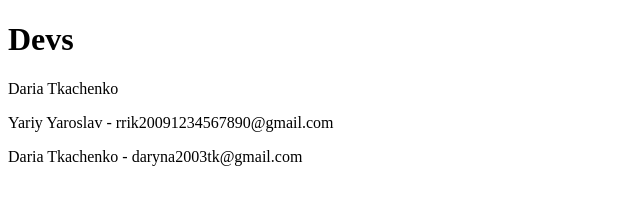
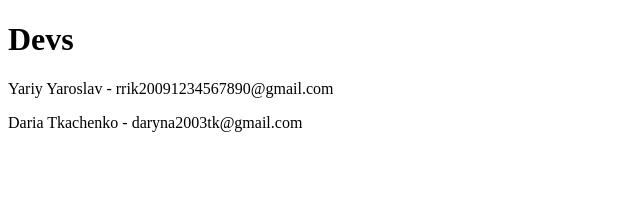
Before and after one commit to dashaaaa21/simple_landing, a plain HTML site: page developers.html in a window 1280 px wide. Shown: the whole page, without its empty margins (0-640 px from the left). Drawn offline with Linux system fonts and the light colour scheme.

Commit message:
removed code

```diff
--- a/developers.html
+++ b/developers.html
@@ -7,7 +7,7 @@
 </head>
 <body>
     <h1>Devs</h1>
-    <p>Daria Tkachenko</p>
+
     <p>Yariy Yaroslav - rrik20091234567890@gmail.com</p>
     <p>Daria Tkachenko - daryna2003tk@gmail.com</p>
 
```
